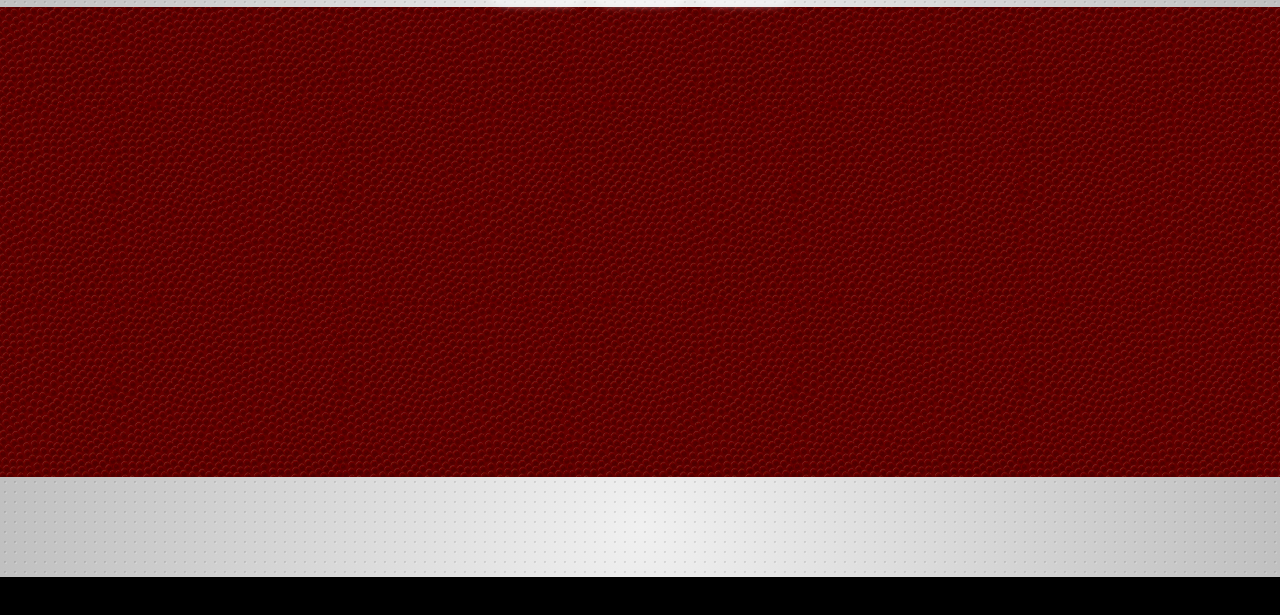
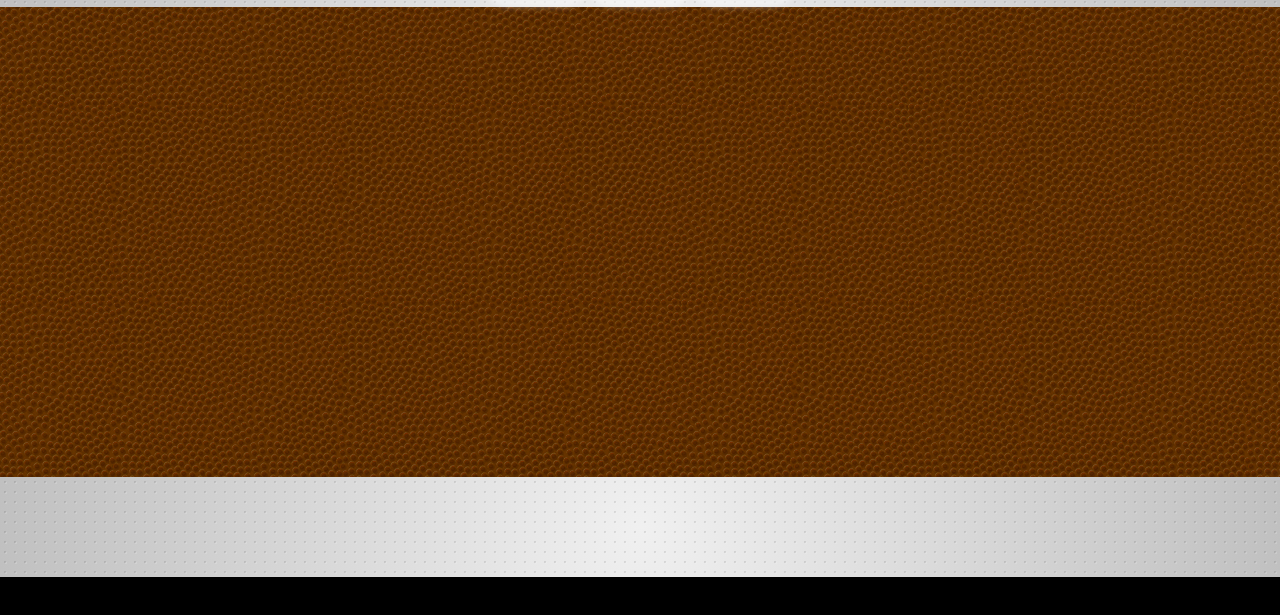
Before and after one commit to donghwalee/sony_photobooth, a website: page public/index.html in a window 1280 px wide. Shown: the part 93-708 px from the top of the page. Drawn offline with Linux system fonts and the light colour scheme; a web font is replaced by a local one.

Commit message:
changed some colors

```diff
--- a/public/css/style.css
+++ b/public/css/style.css
@@ -103,7 +103,7 @@ a { text-decoration: none; display: block; }
   padding-top: 20px;
   padding-bottom: 20px;
   height: 470px;
-  background-color: #660000;
+  background-color: #663300;
   /*http://www.transparenttextures.com/*/
   background-image: url('/img/basketball.png');
 }
```
